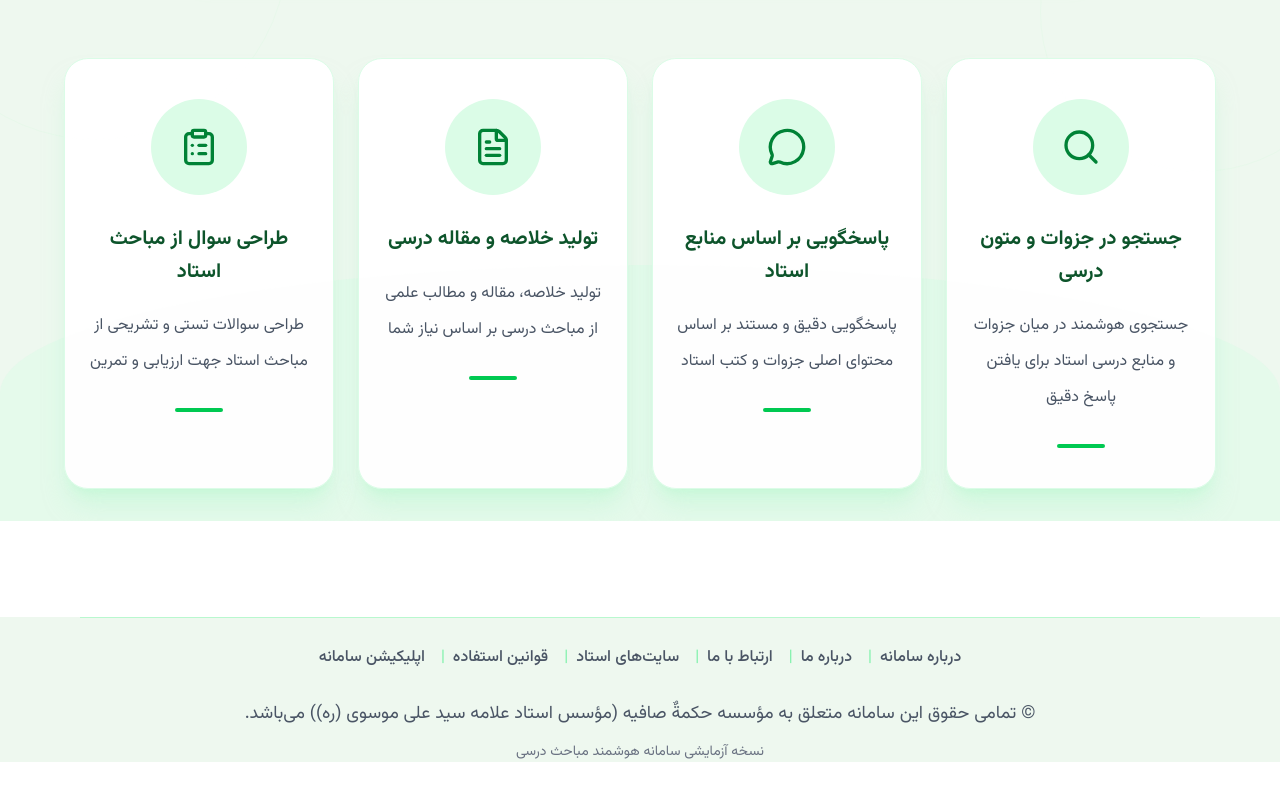
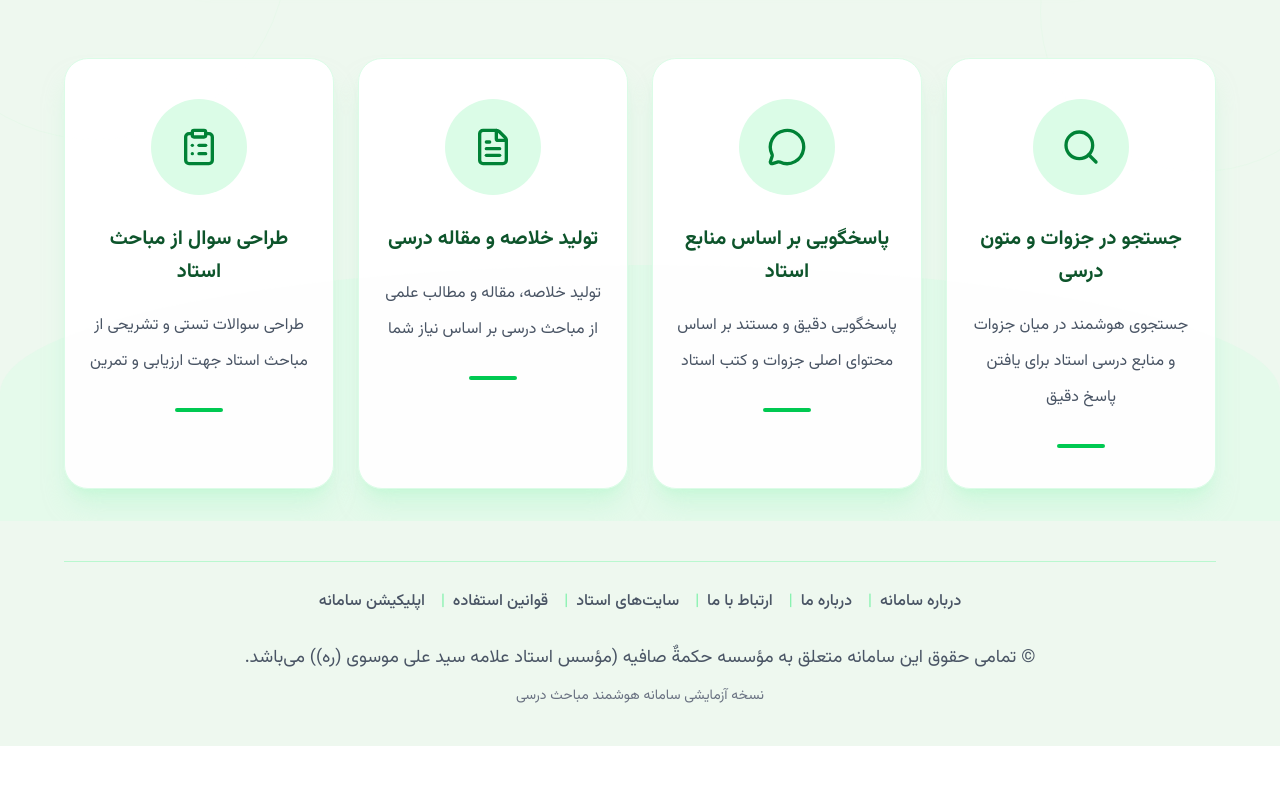
Before and after one commit to babaeifatemeh/Professor-Mousavi-AI, a Next.js app in the folder frontend/: page / in a window 1280 px wide. Shown: the part 734-1534 px from the top of the page. After the commit the page ends 1480 px from the top, so only its background shows below. Built offline with nearby package versions, Linux system fonts and the light colour scheme; no server answers.

Commit message:
Remove white gap above footer

```diff
--- a/frontend/app/layout.tsx
+++ b/frontend/app/layout.tsx
@@ -19,7 +19,6 @@ export default function RootLayout({
 }: Readonly<{
   children: React.ReactNode;
 }>) {
-
   return (
     <html lang="fa" dir="rtl">
       <body className={`${vazir.className} bg-[#eef8ef] text-[#063f25]`}>
--- a/frontend/components/Footer.tsx
+++ b/frontend/components/Footer.tsx
@@ -11,7 +11,8 @@ const footerLinks = [
 
 export default function Footer() {
   return (
-    <footer className="relative z-10 mx-auto mt-24 mb-10 max-w-6xl px-4 text-center text-gray-600">
+    <footer className="relative z-10 bg-[#eef8ef] px-4 py-8 text-center text-gray-600 sm:py-10">
+      <div className="mx-auto max-w-6xl">
         <div className="h-px w-full bg-green-200" />
 
         <nav
@@ -46,6 +47,7 @@ export default function Footer() {
         <p className="mt-3 text-sm text-gray-500">
           نسخه آزمایشی سامانه هوشمند مباحث درسی
         </p>
+      </div>
     </footer>
   );
 }
```
Lines whose indentation alone changed are shown as unchanged.
